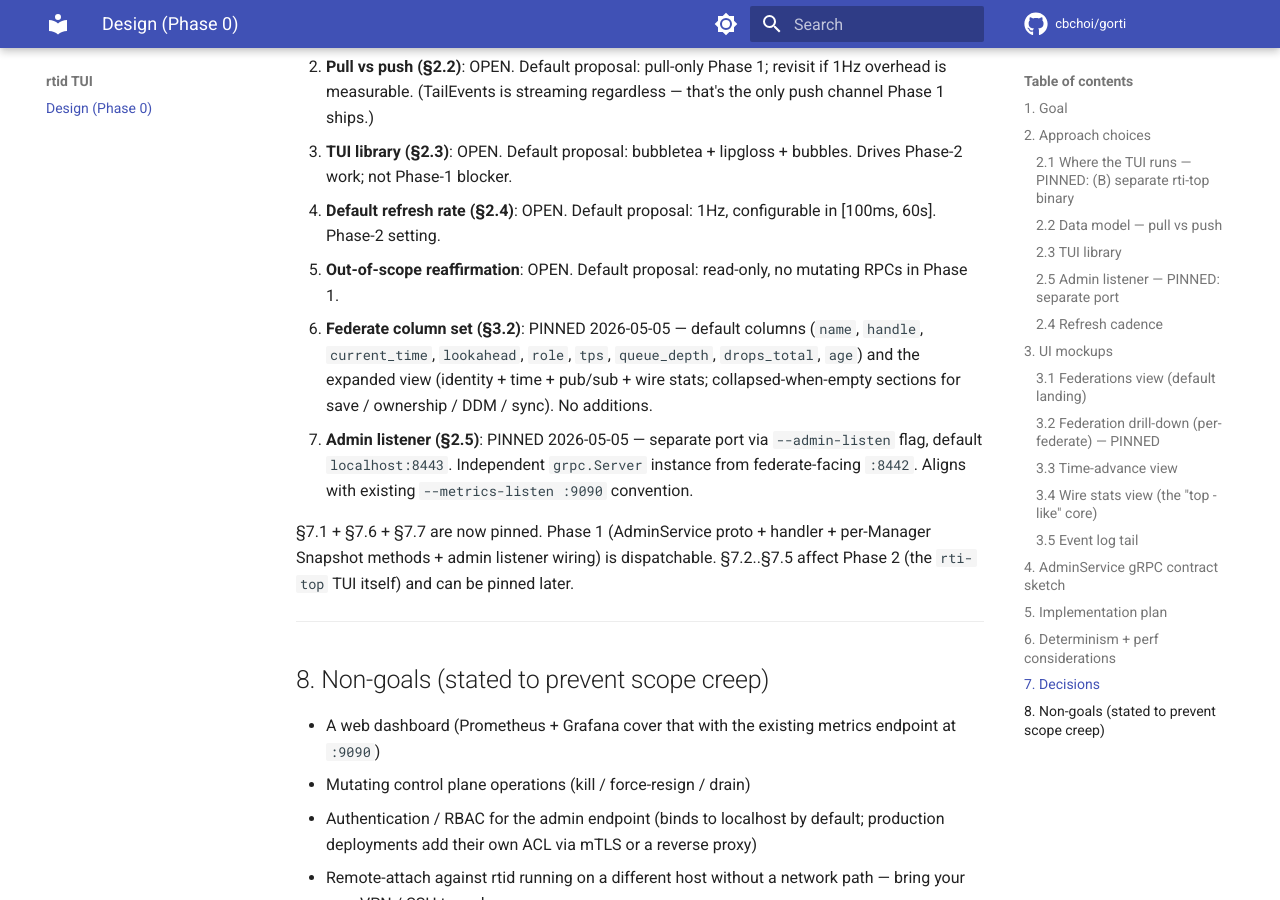
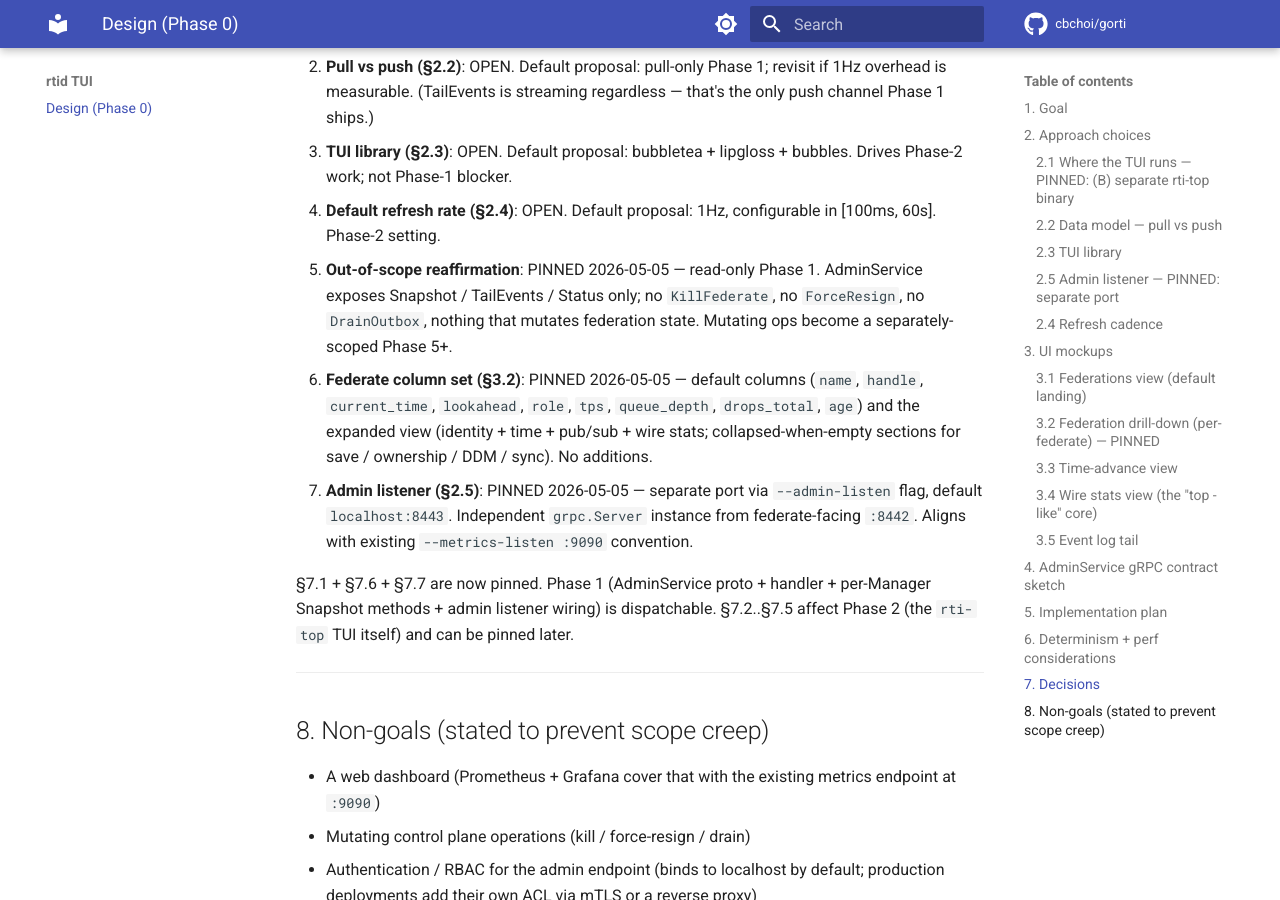
Before and after one commit to cbchoi/gorti, an MkDocs documentation site: the page built from docs/rtid-tui.md, in a window 1280 px wide and 900 px high, scrolled down 7545 px. Built offline with MkDocs 1.6.1 and Material for MkDocs 9.7.7, drawn with Linux system fonts in a browser that asks for light colours; comment, search, counter and statistics services are not loaded.

Commit message:
docs(rtid-tui): pin §7.5 — read-only Phase 1, no mutating RPCs
User dispatched Phase 1 with no override on the read-only default;
locking it in so the agent's brief has a clear contract.

AdminService Phase 1 surface: Snapshot (unary), TailEvents (server-
stream), Status (unary). Nothing else. KillFederate / ForceResign /
DrainOutbox / DestroyFederation-from-admin are explicitly Phase 5+.

Co-Authored-By: Claude Opus 4.7 (1M context) <noreply@anthropic.com>

```diff
--- a/docs/rtid-tui.md
+++ b/docs/rtid-tui.md
@@ -339,8 +339,11 @@ Manager fills in its share of the snapshot.
    lipgloss + bubbles. Drives Phase-2 work; not Phase-1 blocker.
 4. **Default refresh rate (§2.4)**: OPEN. Default proposal: 1Hz,
    configurable in [100ms, 60s]. Phase-2 setting.
-5. **Out-of-scope reaffirmation**: OPEN. Default proposal: read-only,
-   no mutating RPCs in Phase 1.
+5. **Out-of-scope reaffirmation**: PINNED 2026-05-05 — read-only
+   Phase 1. AdminService exposes Snapshot / TailEvents / Status
+   only; no `KillFederate`, no `ForceResign`, no `DrainOutbox`,
+   nothing that mutates federation state. Mutating ops become a
+   separately-scoped Phase 5+.
 6. **Federate column set (§3.2)**: PINNED 2026-05-05 — default
    columns (`name`, `handle`, `current_time`, `lookahead`, `role`,
    `tps`, `queue_depth`, `drops_total`, `age`) and the expanded view
```
